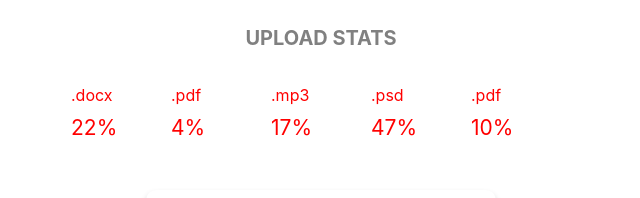
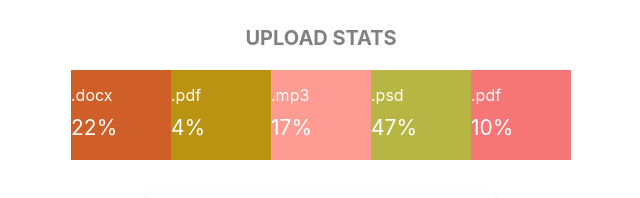
Before and after one commit to Evgeniy-x/goit-react-hw-01-components, a React (Create React App) app: page / in a window 1280 px wide. Shown: the part 426-624 px from the top of the page, without its empty margins (319-959 px from the left). Built offline with nearby package versions, Linux system fonts and the light colour scheme; grey boxes are pictures that could not be loaded.

Commit message:
color test

```diff
--- a/src/components/Statistics/Statistics.jsx
+++ b/src/components/Statistics/Statistics.jsx
@@ -1,6 +1,6 @@
 import PropTypes from 'prop-types';
 import css from './Statistics.module.css';
-// import { getRandomHexColor } from './getRandomHexColor.js';
+import { getRandomHexColor } from './getRandomHexColor.js';
 
 export const Statistics = ({ title, stats }) => {
   return (
@@ -12,7 +12,7 @@ export const Statistics = ({ title, stats }) => {
           <li
             className={css.item}
             key={id}
-            // style={{ backgroundColor: getRandomHexColor() }}
+            style={{ backgroundColor: getRandomHexColor() }}
           >
             <span className={css.label}>{label}</span>
             <span className={css.percentage}>{percentage}%</span>
--- a/src/components/Statistics/Statistics.module.css
+++ b/src/components/Statistics/Statistics.module.css
@@ -27,7 +27,7 @@
   padding-top: 15px;
   padding-bottom: 20px;
   width: 100%;
-  color: red;
+  color: white;
 }
 
 .label {
```
